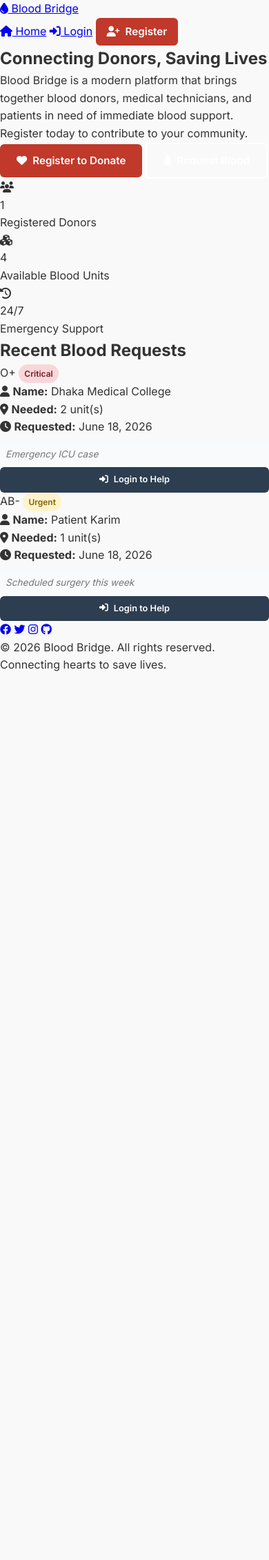
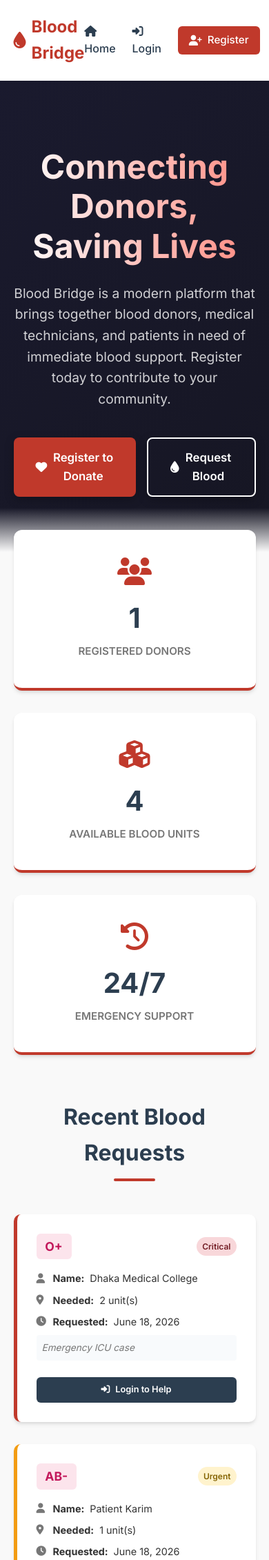
Before and after one commit to MirEashanZaman/Blood_Bridge, a PHP site: page / in a window 390 px wide. Shown: the top 2261 px of the page at 69% size. Before the commit the page ends 973 px from the top, so only its background shows below. Run offline with PHP 8.4, Linux system fonts and the light colour scheme; data comes from the database, SQL or seed files in the repository.

Commit message:
Add responsive hero, navbar, statistics, and cards styles for public homepage

```diff
--- a/assets/css/style.css
+++ b/assets/css/style.css
@@ -443,3 +443,265 @@ tr:hover {
     from { transform: translateY(-10px); opacity: 0; }
     to { transform: translateY(0); opacity: 1; }
 }
+
+/* Public Home Page Styles */
+.public-body {
+    display: block !important;
+    background-color: var(--bg-color);
+}
+
+.public-navbar {
+    display: flex;
+    justify-content: space-between;
+    align-items: center;
+    padding: 1.25rem 5%;
+    background-color: var(--card-bg);
+    box-shadow: 0 2px 4px rgba(0, 0, 0, 0.04);
+    position: sticky;
+    top: 0;
+    z-index: 1000;
+}
+
+.public-navbar .logo {
+    font-size: 1.5rem;
+    font-weight: 700;
+    color: var(--primary-color);
+    text-decoration: none;
+    display: flex;
+    align-items: center;
+    gap: 0.5rem;
+}
+
+.public-navbar .nav-links {
+    display: flex;
+    align-items: center;
+    gap: 1.5rem;
+}
+
+.public-navbar .nav-links a {
+    color: var(--secondary-color);
+    text-decoration: none;
+    font-weight: 500;
+    transition: var(--transition);
+}
+
+.public-navbar .nav-links a:hover {
+    color: var(--primary-color);
+}
+
+.hero-section {
+    background: linear-gradient(135deg, #1A1A2E 0%, #161623 100%);
+    color: white;
+    padding: 6rem 5% 5rem;
+    text-align: center;
+    position: relative;
+    overflow: hidden;
+}
+
+.hero-section::after {
+    content: '';
+    position: absolute;
+    bottom: 0;
+    left: 0;
+    right: 0;
+    height: 4rem;
+    background: linear-gradient(to top, var(--bg-color), transparent);
+}
+
+.hero-content {
+    max-width: 800px;
+    margin: 0 auto;
+    position: relative;
+    z-index: 2;
+}
+
+.hero-content h1 {
+    font-size: 3rem;
+    font-weight: 800;
+    line-height: 1.2;
+    margin-bottom: 1.5rem;
+    background: linear-gradient(to right, #FFFFFF, #FF8A80);
+    -webkit-background-clip: text;
+    -webkit-text-fill-color: transparent;
+}
+
+.hero-content p {
+    font-size: 1.2rem;
+    color: rgba(255, 255, 255, 0.8);
+    margin-bottom: 2.5rem;
+}
+
+.hero-ctas {
+    display: flex;
+    justify-content: center;
+    gap: 1rem;
+}
+
+.hero-ctas .btn {
+    padding: 0.9rem 2rem;
+    font-size: 1.05rem;
+    border-radius: 8px;
+    box-shadow: 0 4px 14px rgba(0, 0, 0, 0.25);
+}
+
+.public-container {
+    max-width: 1200px;
+    margin: 0 auto;
+    padding: 3rem 5%;
+}
+
+.stats-band {
+    display: grid;
+    grid-template-columns: repeat(auto-fit, minmax(280px, 1fr));
+    gap: 2rem;
+    margin-top: -5rem;
+    position: relative;
+    z-index: 10;
+    margin-bottom: 4rem;
+}
+
+.stats-card-public {
+    background-color: var(--card-bg);
+    border-radius: 12px;
+    padding: 2.5rem 2rem;
+    box-shadow: var(--shadow);
+    text-align: center;
+    border-bottom: 4px solid var(--primary-color);
+    transition: var(--transition);
+}
+
+.stats-card-public:hover {
+    transform: translateY(-5px);
+    box-shadow: 0 10px 20px rgba(0, 0, 0, 0.08);
+}
+
+.stats-card-public i {
+    font-size: 2.5rem;
+    color: var(--primary-color);
+    margin-bottom: 1rem;
+}
+
+.stats-card-public .number {
+    font-size: 2.5rem;
+    font-weight: 700;
+    color: var(--secondary-color);
+    margin-bottom: 0.25rem;
+}
+
+.stats-card-public .label {
+    font-size: 0.95rem;
+    color: var(--text-muted);
+    font-weight: 600;
+    text-transform: uppercase;
+}
+
+.section-title-public {
+    text-align: center;
+    font-size: 2rem;
+    font-weight: 700;
+    color: var(--secondary-color);
+    margin-bottom: 3rem;
+    position: relative;
+}
+
+.section-title-public::after {
+    content: '';
+    display: block;
+    width: 60px;
+    height: 4px;
+    background-color: var(--primary-color);
+    margin: 0.75rem auto 0;
+    border-radius: 2px;
+}
+
+.requests-grid-public {
+    display: grid;
+    grid-template-columns: repeat(auto-fit, minmax(320px, 1fr));
+    gap: 2rem;
+    margin-bottom: 4rem;
+}
+
+.request-card-public {
+    background-color: var(--card-bg);
+    border-radius: 10px;
+    padding: 1.75rem;
+    box-shadow: var(--shadow);
+    position: relative;
+    border-left: 5px solid var(--primary-color);
+}
+
+.request-card-public.critical {
+    border-left-color: #C0392B;
+}
+
+.request-card-public.urgent {
+    border-left-color: #F39C12;
+}
+
+.request-card-public.normal {
+    border-left-color: #27AE60;
+}
+
+.request-card-header {
+    display: flex;
+    justify-content: space-between;
+    align-items: center;
+    margin-bottom: 1rem;
+}
+
+.request-card-header .blood-badge {
+    background-color: #fce4ec;
+    color: #c2185b;
+    font-size: 1.1rem;
+    font-weight: 700;
+    padding: 0.3rem 0.8rem;
+    border-radius: 6px;
+}
+
+.request-details {
+    margin-bottom: 1.5rem;
+}
+
+.request-details p {
+    font-size: 0.9rem;
+    color: var(--text-color);
+    margin-bottom: 0.5rem;
+    display: flex;
+    align-items: center;
+    gap: 0.5rem;
+}
+
+.request-details p i {
+    color: var(--text-muted);
+    width: 16px;
+}
+
+.public-footer {
+    background-color: var(--sidebar-bg);
+    color: rgba(255, 255, 255, 0.7);
+    padding: 3rem 5% 2rem;
+    text-align: center;
+    border-top: 1px solid rgba(255, 255, 255, 0.1);
+}
+
+.public-footer p {
+    font-size: 0.9rem;
+    margin-bottom: 1rem;
+}
+
+.public-footer .social-icons {
+    display: flex;
+    justify-content: center;
+    gap: 1.5rem;
+    margin-bottom: 1.5rem;
+}
+
+.public-footer .social-icons a {
+    color: rgba(255, 255, 255, 0.5);
+    font-size: 1.3rem;
+    transition: var(--transition);
+}
+
+.public-footer .social-icons a:hover {
+    color: white;
+}
```
